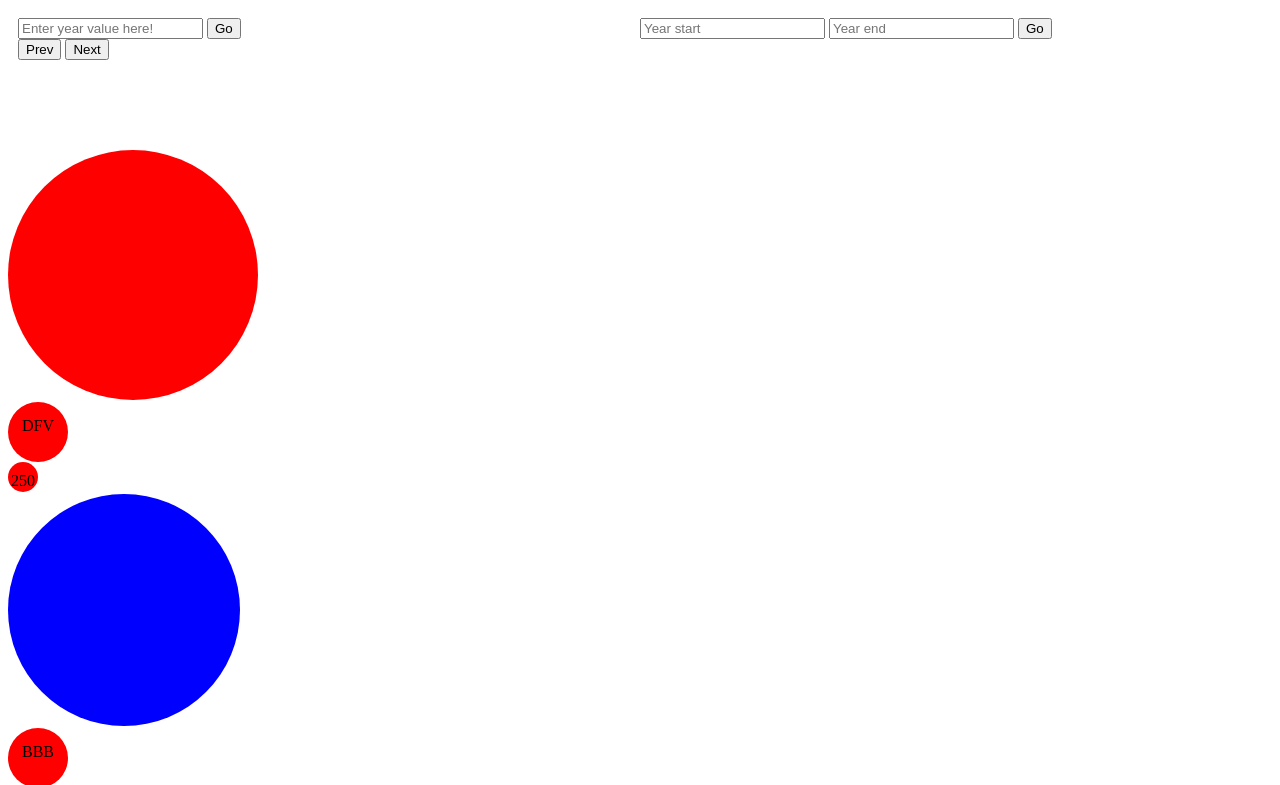
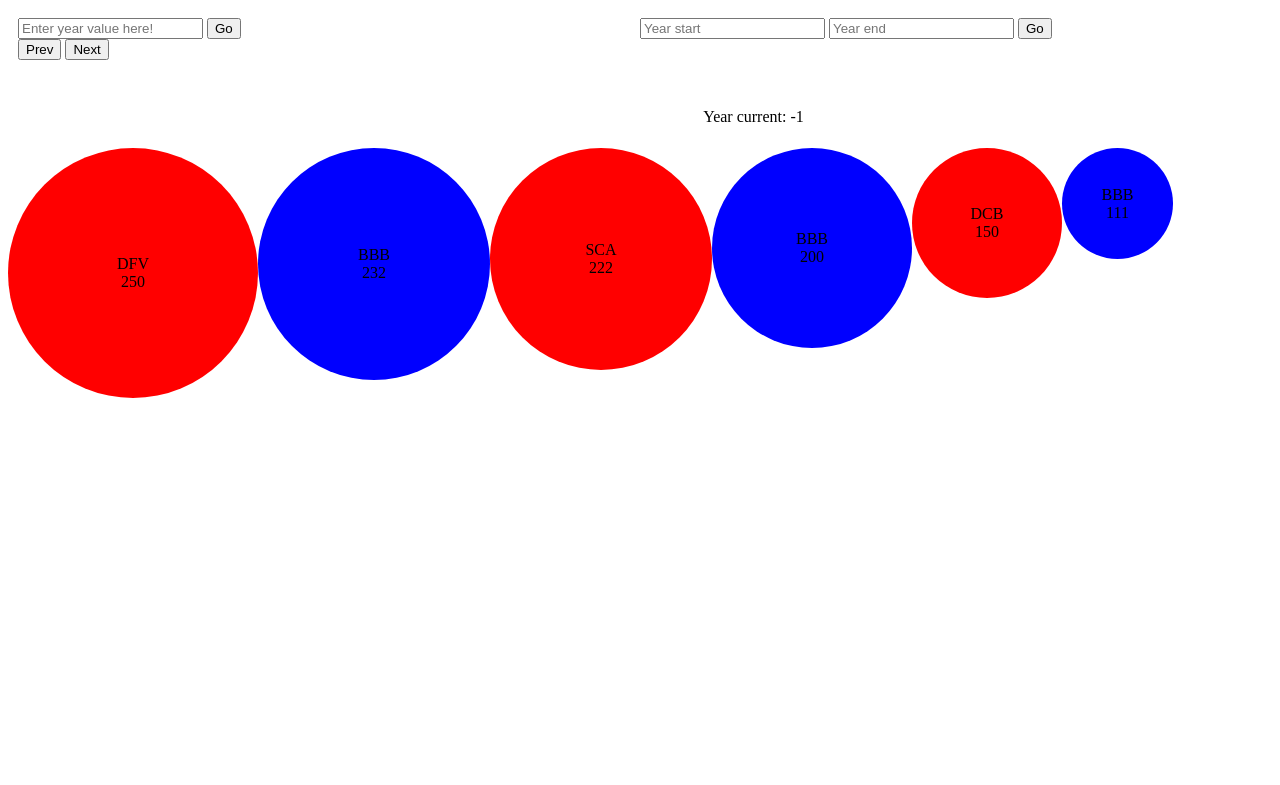
Before and after one commit to MrDao2810/bubble-chart, a plain HTML site: page index.html in a window 1280 px wide. Both pictures are taken after a click on the button "Prev". Shown: the top 785 px of the page. Drawn offline with Linux system fonts and the light colour scheme.

Commit message:
Create prev next

```diff
--- a/data-config.js
+++ b/data-config.js
@@ -1,6 +1,6 @@
 // let tickerList = ['AAA','ACB','AGG','ANV','APH','ASM','BID','BMI','DXS','EIB','FIT','FLC','MWG','NLG','NT2','NVL','OCB','PC1','PDR','SSI','STB','VRE','POW','PPC','VIC','HMJ','KHC','KUS','UDS','IIJ','LMS','JWA','OIU','TAS'];
 // let velocityRandom = [[9, 13], [12, 18], [13, 19], [5, 9], [2, 6], [13, 17], [12, 18], [13, 19], [15, 20], [12, 16], [11, 15], [12, 18], [12, 19], [2, 6], [5, 19], [10, 13], [12, 28], [13, 19], [5, 17], [12, 16],[11, 13], [12, 18], [13, 19], [15, 20], [12, 16],[11, 13], [12, 18], [13, 19], [15, 17], [12, 16], [2, 8], [10, 16], [9, 13], [5, 10]];
-// let InitialMarketCapitalization = [600, 550, 500, 350, 200, 100, 50, 201, 453, 120, 603, 451, 223, 391, 492, 209, 252, 502, 369, 399, 404, 444, 555, 333, 222, 424, 221, 229, 338, 202, 261, 429, 238, 317];
+// let initialMarketCapitalization = [600, 550, 500, 350, 200, 100, 50, 201, 453, 120, 603, 451, 223, 391, 492, 209, 252, 502, 369, 399, 404, 444, 555, 333, 222, 424, 221, 229, 338, 202, 261, 429, 238, 317];
 let vn30Data = {
     '2000': [
         {
@@ -34,4 +34,36 @@ let vn30Data = {
             'color': 'red'
         },
     ],
+    '2001': [
+        {
+            'ticker': 'AWD',
+            'capital': 150,
+            'color': 'red'
+        },
+        {
+            'ticker': 'QWA',
+            'capital': 200,
+            'color': 'blue'
+        },
+        {
+            'ticker': 'EDD',
+            'capital': 250,
+            'color': 'red'
+        },
+        {
+            'ticker': 'FFF',
+            'capital': 232,
+            'color': 'blue'
+        },
+        {
+            'ticker': 'RRR',
+            'capital': 8,
+            'color': 'blue'
+        },
+        {
+            'ticker': 'TTT',
+            'capital': 76,
+            'color': 'red'
+        },
+    ],
 }
--- a/index.css
+++ b/index.css
@@ -85,45 +85,27 @@ div {
 }
 
 .chart-panel .chart-ticker-list {
-    width: 150px;
-    position: relative;
+    display: flex;
+    /* justify-content: space-between; */
 }
 
-.chart-panel .chart-ticker-list .chart-ticker-item .chart-ticker-item-img {
-    display: block;
-    margin: 2px 0;
+.chart-panel .chart-ticker-list .chart-ticker-item {
+    display: flex;
+    /* Căn theo hàng: flex-direction: column;*/
+    flex-direction: column;
+    /* ustify-content, align-items:  ngang, dọc căn giữa  */
+    justify-content: center;
+    align-items: center;
     background: red;
     border-radius: 100%;
 }
 
 .chart-panel .chart-ticker-list .chart-ticker-item .chart-ticker-item-name {
-    width: 60px;
-    height: 60px;
-    background-color: red;
     text-align: center;
-    border-radius: 100%;
-    /* position: absolute; */
-    top: 30px;
-    left: 45px;
-}
-
-.chart-panel .chart-ticker-list .chart-ticker-item-name .chart-ticker-name {
-    padding-top: 15px;
 }
 
 .chart-panel .chart-ticker-list .chart-ticker-item-capital-text {
-    width: 30px;
-    height: 30px;
-    background-color: red;
     text-align: center;
-    border-radius: 100%;
-    /* position: absolute; */
-    top: 80px;
-    right: 60px;
-}
-.chart-panel .chart-ticker-list .chart-ticker-item-capital-text .chart-ticker-item-text {
-    padding-top: 10px;
 }
 
-
 /* END: chart panel */
--- a/index.html
+++ b/index.html
@@ -36,17 +36,7 @@
                     <span class="one-year-current"></span>
                 </div>
             </div>
-            <div class="chart-ticker-list">
-                <!-- <div class="chart-ticker-item">
-                    <div class="chart-ticker-item-img"></div>
-                    <div class="chart-ticker-item-name">
-                        <div class="chart-ticker-name">AAA</div>
-                    </div>
-                    <div class="chart-ticker-item-capital-text">
-                        <div class="chart-ticker-item-text">150</div>
-                    </div>
-                </div> -->
-            </div>
+            <div class="chart-ticker-list"></div>
         </div>
     </div>
     <script src="./data-config.js"></script>
--- a/index.js
+++ b/index.js
@@ -8,7 +8,7 @@
     const manyYearCurrent = document.getElementsByClassName('many-multiple-year')[0];
     runOneYearButton.addEventListener('click', () => {
         playOneYear();
-    })
+    });
     const runOneYearPrevButton = document.getElementsByClassName('run-one-year-prev-button')[0];
     runOneYearPrevButton.addEventListener('click', () => {
         playOneYearPrev();
@@ -17,7 +17,13 @@
     runOneYearNextButton.addEventListener('click', () => {
         playOneYearNext();
     });
-
+    // Init run multiple year panel
+    const runMultipleYearSelectorStartText = document.getElementsByClassName('run-multiple-year-selector-start')[0];
+    const runMultipleYearSelectorEndText = document.getElementsByClassName('run-multiple-year-selector-end')[0];
+    const runMultipleYearButton = document.getElementsByClassName('run-multiple-year-button')[0];
+    runMultipleYearButton.addEventListener('click', () => {
+        playMultipleYear();
+    });
     // Init data
     const maxCapitalImgWidth = 1000;
     function createDiv(className, innerHTML) {
@@ -34,30 +40,23 @@
         let tickerItemDiv = createDiv('chart-ticker-item');
         tickerItemDiv.setAttribute('name', tickerData.ticker);
         tickerItemDiv.setAttribute('id', tickerData.ticker);
+        tickerItemDiv.style.setProperty('width', tickerData.capitalItem + 'px');
+        tickerItemDiv.style.setProperty('height', tickerData.capitalItem + 'px');
+        tickerItemDiv.style.background = tickerData.color;
         // Create ticker item name div
-        let tickerItemNameDiv = createDiv('chart-ticker-item-name');
-        let tickerNameDiv = createDiv('chart-ticker-name', tickerData.ticker);
-        // Create ticker item capital img div
-        let tickerItemCapitalImgDiv = createDiv('chart-ticker-item-img');
-        tickerItemCapitalImgDiv.style.setProperty('width', tickerData.capitalImgWidth + 'px');
-        tickerItemCapitalImgDiv.style.setProperty('height', tickerData.capitalImgWidth + 'px');
-        tickerItemCapitalImgDiv.style.background = tickerData.color;
+        let tickerItemNameDiv = createDiv('chart-ticker-item-name', tickerData.ticker);
         // Create ticker item capital text div
-        let tickerItemCapitalTextDiv = createDiv('chart-ticker-item-capital-text');
-        let tickerCapitalTextDiv = createDiv('chart-ticker-item-text', tickerData.capital);
-        tickerItemCapitalTextDiv.append(tickerCapitalTextDiv);
+        let tickerItemCapitalTextDiv = createDiv('chart-ticker-item-capital-text', tickerData.capital);
         // Construct ticker item div by append all children div
-        tickerItemNameDiv.append(tickerNameDiv);
-        tickerItemDiv.append(tickerItemCapitalImgDiv);
         tickerItemDiv.append(tickerItemNameDiv);
         tickerItemDiv.append(tickerItemCapitalTextDiv);
         return tickerItemDiv;
 
     }
     function calculateCapitalWidth(sortedTickerDataList) {
-        const maxCapital = sortedTickerDataList[0].capital;
+        // const maxCapital = sortedTickerDataList[0].capital;
         for(let tickerData of sortedTickerDataList) {
-            tickerData.capitalImgWidth = tickerData.capital;
+            tickerData.capitalItem = tickerData.capital;
         }
         return sortedTickerDataList;
     }
@@ -78,6 +77,14 @@
         }
     }
     function playOneYear() {
+        let selectedYear = runOneYearSelectorText.value;
+        yearCurrent.innerHTML = 'Year current: ' + ( +selectedYear );
+        try {
+            if (+selectedYear < 2000) throw "no data below 2000";
+            if (+selectedYear > 2100) throw "no data below 2100";
+        } catch(e) {
+            alert(' ' + e);
+        }
         playAYear(selectedYear);
     }
     function playAYear(year) {
@@ -86,5 +93,50 @@
             createTickerItemOfASpecificTime(specificYearTickerData);
         }
     }
+    function playOneYearPrev() {
+        let selectedYear = runOneYearSelectorText.value;
+        yearCurrent.innerHTML = 'Year current: ' + ( +selectedYear - 1 );
+        try {
+            if (+selectedYear < 2000) throw "no data below 2000";
+            selectedYear = parseInt(selectedYear);
+            runOneYearSelectorText.value = --selectedYear;
+        } catch(e) {
+            alert('' + e);
+        }
+        playAYear(selectedYear);
+    }
+
+    function playOneYearNext() {
+        runMultipleYearSelectorStartText.innerHTML = '';
+        let selectedYear = runOneYearSelectorText.value; // Year
+        yearCurrent.innerHTML = 'Year current: ' + (+selectedYear + 1);
+        try {
+            if (+selectedYear > 2100) throw "no data below 2100";
+            selectedYear = parseInt(selectedYear);
+            runOneYearSelectorText.value = ++selectedYear; // todo: validate min and max year depend on vn30 data
+        } catch(e) {
+            alert('' + e);
+        }
+        playAYear(selectedYear);
+    }
+    function playMultipleYear() {
+        try {
+            let startYear = parseInt(runMultipleYearSelectorStartText.value);
+            let endYear = parseInt(runMultipleYearSelectorEndText.value);
+            manyYearCurrent.innerHTML = 'Capital chart of VN30 from ' + startYear + ' to ' + endYear;
+            if(endYear < startYear || runMultipleYearSelectorStartText === ' ' || runMultipleYearSelectorEndText === ' ') {
+                return;
+            }
+            runOneYearSelectorText.value = startYear;
+            setInterval(() => {
+                let selectedYear = parseInt(runOneYearSelectorText.value);
+                if(selectedYear < endYear && selectedYear >= 2000 && endYear <= 2100) {
+                    playOneYearNext(vn30Data);
+                }
+            }, 1000);
+        } catch(e) {
+            console.log('invalid year');
+        }
+    }
     createTickerItemOfASpecificTime(vn30Data['2000']);
 })()
```
Lines whose indentation alone changed are shown as unchanged.
